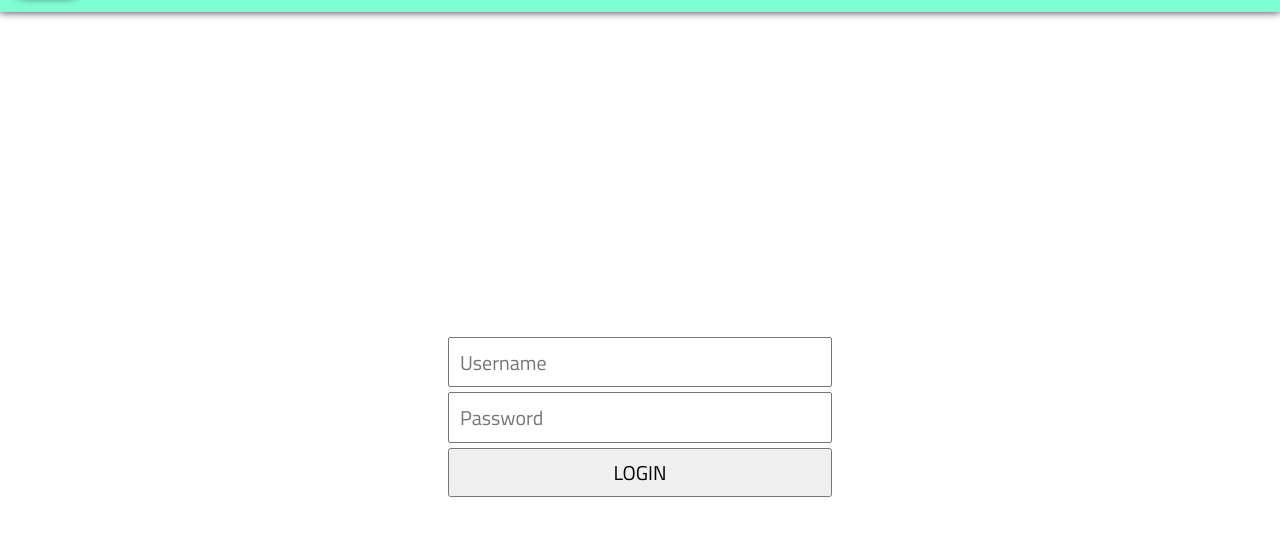
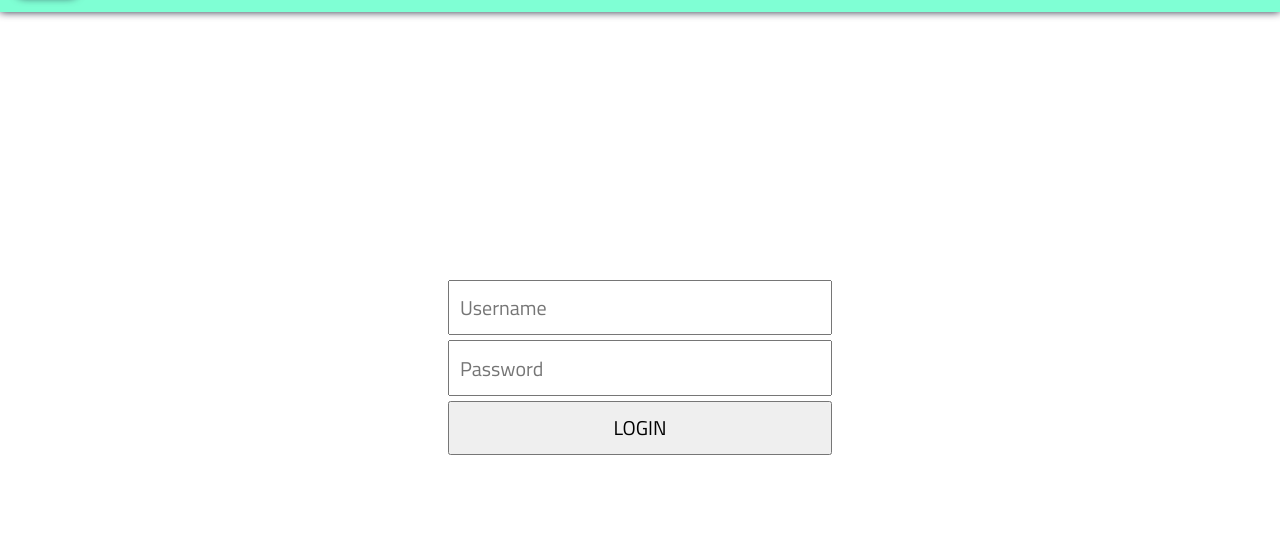
Before and after one commit to alessandropanzieri/GSS-Exprivia-project, an Astro site in the folder src/frontend/: page /login in a window 1280 px wide. Shown: the part 82-618 px from the top of the page. Built offline with nearby package versions, Linux system fonts and the light colour scheme; Astro itself is replaced by a stand-in of ours.

Commit message:
fix layout.astro

```diff
--- a/src/frontend/src/components/Header.astro
+++ b/src/frontend/src/components/Header.astro
@@ -23,8 +23,6 @@
 
 <style>
     header {
-        top: 0;
-        z-index: 1;
         width: 100%;
         margin-bottom: 5px;
         background-color: rgb(127, 255, 212);
--- a/src/frontend/src/layouts/Layout.astro
+++ b/src/frontend/src/layouts/Layout.astro
@@ -35,6 +35,8 @@
 
     body {
         margin: 0;
+        display: flex;
         cursor: default;
+        flex-direction: column;
     }
 </style>
--- a/src/frontend/src/pages/login.astro
+++ b/src/frontend/src/pages/login.astro
@@ -25,7 +25,7 @@
     form {
         gap: 5px;
         width: 30%;
-        height: 20%;
+        height: 25%;
         display: flex;
         flex-direction: column;
     }
```
